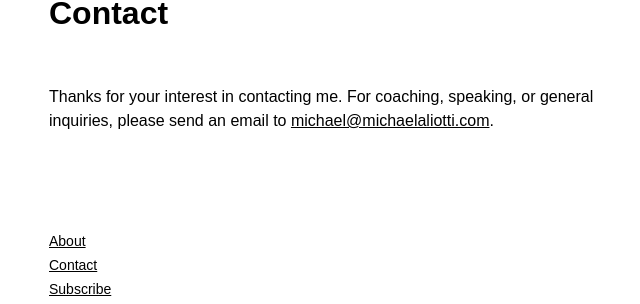
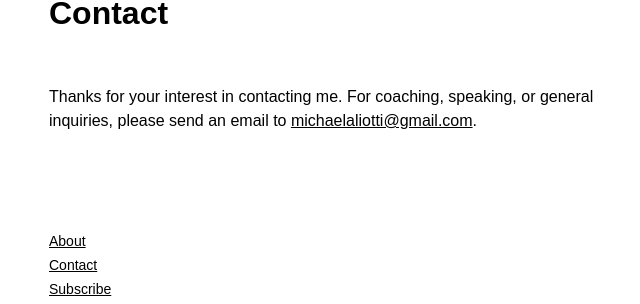
Before and after one commit to michaelaliotti/michaelaliotti.github.io, a Jekyll site: the page built from contact.md, in a window 1280 px wide. Shown: the part 139-443 px from the top of the page, without its empty margins (303-943 px from the left). Built offline with Jekyll 4.4.1, drawn with Linux system fonts in a browser that asks for light colours.

Commit message:
Updated email address.

```diff
--- a/_config.yml
+++ b/_config.yml
@@ -19,7 +19,7 @@
 # in the templates via {{ site.myvariable }}.
 
 title: Michael Aliotti
-email: michael@michaelaliotti.com
+email: michaelaliotti@gmail.com
 description: >- # this means to ignore newlines until "baseurl:"
 
 baseurl: "" # the subpath of your site, e.g. /blog
```
